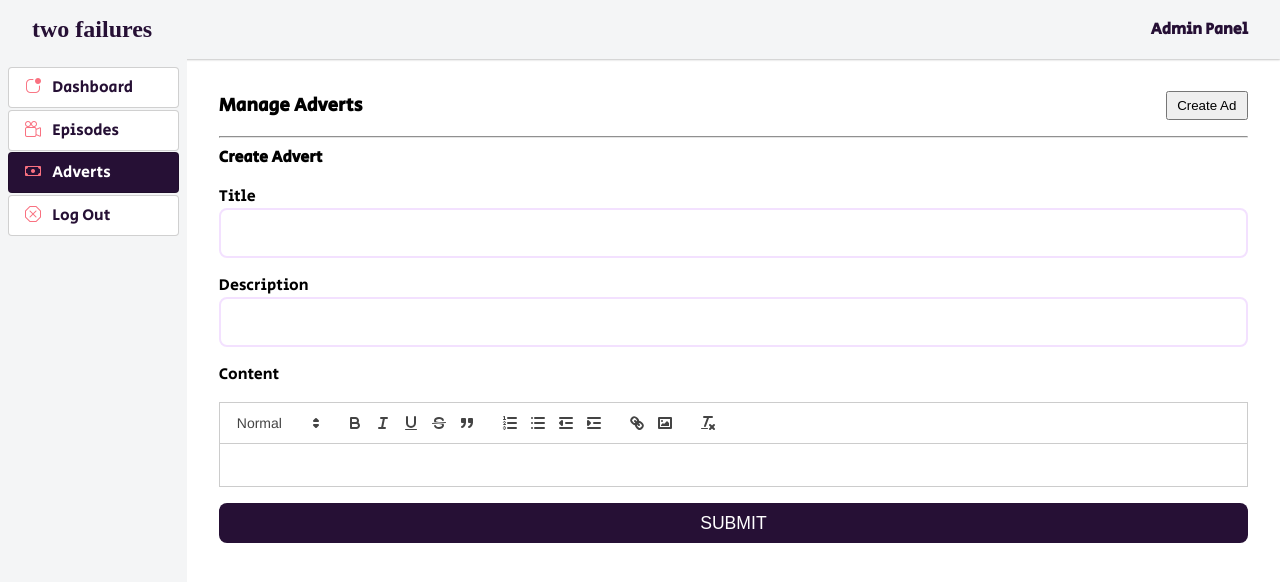
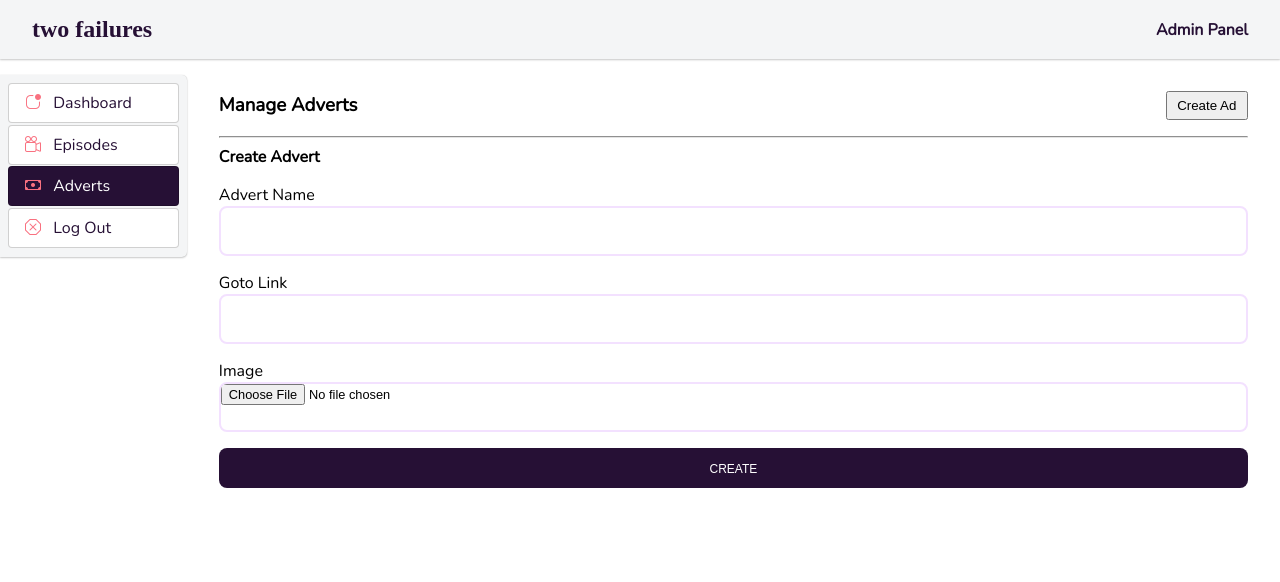
Before and after one commit to Sirjamesarua/twofailuresfrontend, a React (Vite) app: page /admin/adverts/create in a window 1280 px wide. Shown: the top 582 px of the page. Built offline with nearby package versions, Linux system fonts and the light colour scheme; sample sign-in values are in the browser's storage; a web font is replaced by a local one.

Commit message:
abracadabra

```diff
--- /dev/null
+++ b/src/components/AdListCard.jsx
@@ -0,0 +1,20 @@
+import React from 'react';
+import { Link } from 'react-router-dom';
+
+export default function AdListCard({ ad }) {
+    return (
+        <Link to={`${ad.id}/show`}>
+            <div className="ad-list-card">
+                <h4>{ad.name}</h4>
+                <div>
+                    <i>
+                        {ad.link.length > 45 ?
+                            `${ad.link.substring(0, 40)}...` :
+                            ad.link
+                        }
+                    </i>
+                </div>
+            </div>
+        </Link>
+    )
+}
--- a/src/components/componentStyles.scss
+++ b/src/components/componentStyles.scss
@@ -110,6 +110,18 @@
     }
 }
 
+.ad-list-card {
+    background: #F4F5F6;
+    border-radius: 5px;
+    box-shadow: $box-shadow2;
+    margin-bottom: 0.5rem;
+    padding: 0.3rem 0.6rem;
+
+    &:hover {
+        box-shadow: $box-shadow3
+    }
+}
+
 .banner {
     width: 500px;
     height: 90px;
--- a/src/context/ContextProvider.jsx
+++ b/src/context/ContextProvider.jsx
@@ -12,7 +12,7 @@ const StateContext = createContext({
     putAdminToken: () => { },
 
     // redirect after login
-    redirect: "",
+    redirect: "/episodes/1",
     setRedirect: () => { }
 });
 
--- a/src/layouts/layout.scss
+++ b/src/layouts/layout.scss
@@ -44,11 +44,17 @@ footer {
         }
 
         aside {
+            margin: 1rem 0 0;
+            box-shadow: $box-shadow2;
             background: #F4F5F6;
-            height: 100dvh;
+            height: fit-content;
             padding: 0.5rem;
             width: 200px;
-            // text-align: center;
+            border-radius: 0 5px 5px 0;
+
+            &:hover {
+                box-shadow: $box-shadow3;
+            }
 
             a {
                 width: auto;
@@ -111,16 +117,14 @@ footer {
 
             aside {
                 background: #F4F5F6;
-                height: 100dvh;
                 padding: 0.5rem;
                 width: max-content;
-                // text-align: center;
 
                 a {
                     width: auto;
                     border-radius: 4px;
                     display: block;
-                    padding: 0.5rem 1rem;
+                    padding: 0.3rem 0.6rem;
                     margin: 0 0 0.1rem;
                     border: 1px solid #0000002f;
                     background: #fff;
--- a/src/styles/index.scss
+++ b/src/styles/index.scss
@@ -1,9 +1,9 @@
 @import url('https://fonts.googleapis.com/css2?family=Rubik+Dirt&display=swap');
-@import url('https://fonts.googleapis.com/css2?family=Secular+One&display=swap');
+@import url('https://fonts.googleapis.com/css2?family=Nunito&family=Roboto+Mono&display=swap');
 
 // Text Variables
 $h1-font: 'Rubik Dirt', cursive;
-$default-font: 'Secular One', sans-serif;
+$default-font: 'Nunito', sans-serif;
 
 // font variables
 $primary-color: #F97180;
--- a/src/views/admin/adverts/CreateAd.jsx
+++ b/src/views/admin/adverts/CreateAd.jsx
@@ -1,55 +1,52 @@
-import { useState } from "react";
-import { useForm } from "react-hook-form"
-import ReactQuill from "react-quill";
-import 'react-quill/dist/quill.snow.css';
-
+import { useForm } from "react-hook-form";
+import axiosClient from "../../../axios-client";
 
 export default function CreateEpisode() {
-    const { register, handleSubmit } = useForm();
-    const [content, setContent] = useState("");
+    const { register, handleSubmit, formState: { isSubmitting } } = useForm();
 
     const onSubmit = async (data) => {
-        data["content"] = content;
+        data.image = data.image[0];
         console.log(data);
+        // return
+        await axiosClient.post('/admin/adverts/create', data)
+            .then((data) => {
+                console.log(data);
+            })
+            .catch((err) => {
+                console.log(err);
+            })
     }
-
-    const toolbarOptions = [
-        [{ 'header': [3, false] }],
-        ['bold', 'italic', 'underline', 'strike', 'blockquote'], // text formatting options
-        [{ 'list': 'ordered' }, { 'list': 'bullet' }, { 'indent': '-1' }, { 'indent': '+1' }],
-        ['link', 'image'],
-        ['clean']
-    ];
 
     return (
         <div>
             <h4 className="mb-1">
                 Create Advert
             </h4>
-            <form onSubmit={handleSubmit(onSubmit)} id="createEpForm">
+            <form onSubmit={handleSubmit(onSubmit)} id="createEpForm" encType="multipart/form-data">
                 <div className="input-control">
-                    <label htmlFor="title">Title</label><br />
-                    <input type="text" id="title"
-                        {...register("title", { required: true })}
+                    <label htmlFor="name">Advert Name</label><br />
+                    <input type="text" id="name"
+                        {...register("name", { required: true })}
                     />
                 </div>
 
                 <div className="input-control">
-                    <label htmlFor="description">Description</label><br />
-                    <input type="text" id="description"
-                        {...register("description", { required: true })}
+                    <label htmlFor="link">Goto Link</label><br />
+                    <input type="text" id="link"
+                        {...register("link", { required: true })}
                     />
                 </div>
 
                 <div className="input-control">
-                    <label htmlFor="content">Content</label><br />
+                    <label htmlFor="image">Image</label><br />
+                    <input type="file" id="image"
+                        {...register('image', { required: true })}
+                    />
                 </div>
-                <ReactQuill theme="snow" value={content} onChange={setContent} modules={{ toolbar: toolbarOptions }}
-                    style={{ width: "100%", background: "white", borderRadius: "0.5rem" }}
-                />
-
                 <div className="input-control mt-1">
-                    <button type="submit">submit</button>
+                    <button>
+                        {isSubmitting ? (<span className="loading-text">creating</span>) : "create"}
+                    </button>
                 </div>
             </form>
         </div>
--- a/src/views/admin/episodes/AllEpisodes.jsx
+++ b/src/views/admin/episodes/AllEpisodes.jsx
@@ -8,7 +8,7 @@ export default function AllEpisodes() {
     return (
         <div className="all-episodes">
             <h4> All Episodes of TWO FAILURES</h4>
-            <div className="episodes-map">
+            <div className="episodes-map mt-1">
                 {episodes.map((ep) => (
                     <DetailsCard key={ep.id} detail={ep} />
                 ))}
--- a/src/views/admin/episodes/EditEpisode.jsx
+++ b/src/views/admin/episodes/EditEpisode.jsx
@@ -3,7 +3,7 @@ import { useForm } from "react-hook-form";
 import ReactQuill from "react-quill";
 import 'react-quill/dist/quill.snow.css';
 import axiosClient from "../../../axios-client";
-import { useLoaderData } from "react-router-dom";
+import { useLoaderData, useNavigate } from "react-router-dom";
 
 export async function loader({ params }) {
     const { data } = await axiosClient.get(`/admin/episodes/${params.episodeId}`);
@@ -13,22 +13,27 @@ export async function loader({ params }) {
 
 export default function EditEpisode() {
     const episode = useLoaderData();
-    const { handleSubmit } = useForm();
+    const navigate = useNavigate();
+
+    const { handleSubmit, formState: { isSubmitting } } = useForm();
 
     const [epi, setEpi] = useState({
         title: episode.title,
         description: episode.description,
     });
-
     const [content, setContent] = useState(episode.content);
 
     const onSubmit = async () => {
         epi.content = content;
-
-        console.log(epi);
-        const res = await axiosClient.put(`/admin/episodes/${episode.id}`, epi)
-            .then((data) => console.log(data))
-            .catch((error) => console.log(error));
+        await axiosClient.post(`/admin/episodes/${episode.id}`, epi)
+            .then((data) => {
+                console.log(data);
+                navigate('/admin/episodes');
+            })
+            .catch((error) => {
+                console.log(error);
+                alert("Something went wrong!");
+            });
     }
 
     const toolbarOptions = [
@@ -69,7 +74,9 @@ export default function EditEpisode() {
                 />
 
                 <div className="input-control mt-1">
-                    <button type="submit">UPDATE</button>
+                    <button type="submit">
+                        {isSubmitting ? (<span className="loading-text">updating</span>) : "update"}
+                    </button>
                 </div>
             </form>
         </div>
--- a/src/views/admin/episodes/adminEpStyles.scss
+++ b/src/views/admin/episodes/adminEpStyles.scss
@@ -1,18 +1,7 @@
 @use "/src/styles/index.scss" as *;
-
-.all-episodes {
-    .episodes-map {
-        display: flex;
-        align-items: stretch;
-        flex-wrap: wrap;
-        gap: 1rem;
-        margin: 1rem 0 0;
-    }
-}
 
 #createEpForm {
     .input-control {
-        // margin: 0 0 1rem;
         margin-bottom: 1rem;
 
         input {
@@ -22,7 +11,7 @@
             width: 100%;
             border: 2px solid #f3e1ff;
             border-radius: 0.5rem;
-            font-size: 1.1rem;
+            font-size: 0.8rem;
             transition: all .2s;
 
             &:hover {
@@ -35,7 +24,7 @@
             display: inline-block;
             width: 100%;
             border-radius: 0.5rem;
-            font-size: 1.1rem;
+            font-size: 0.9rem;
             border: 2px solid #f3e1ff;
             transition: all .2s;
 
@@ -54,7 +43,8 @@
             border-radius: 0.5rem;
             background: $secondary-color;
             transition: all .2s;
-            text-transform: uppercase;
+            // text-transform: lowercase;
+            font-variant: small-caps;
 
             &:hover {
                 color: $secondary-color;
--- a/src/views/user/episode/Episode.jsx
+++ b/src/views/user/episode/Episode.jsx
@@ -2,6 +2,7 @@ import { Navigate, useLoaderData } from 'react-router-dom';
 import { useStateContext } from '../../../context/ContextProvider';
 import './episode.scss';
 import axiosClient from '../../../axios-client';
+import Banner from "../../../components/Banner";
 
 export async function loader({ params }) {
     try {
@@ -26,7 +27,8 @@ export default function Episode() {
     return (
         <div className="container">
             <section className="read-box mt-2 animated fadeInDown">
-                <div className="episode-title">
+                <Banner />
+                <div className="episode-title mt-2">
                     {episode.title}
                 </div>
 
```
Also changed, not shown: src/views/admin/adverts/AllAds.jsx (+4 -10 lines).
